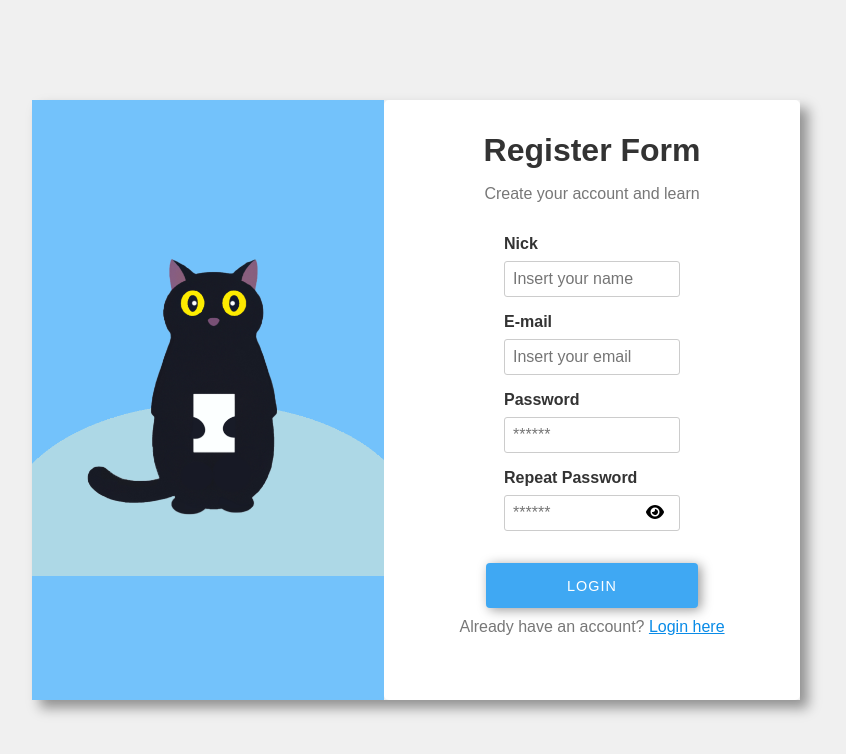
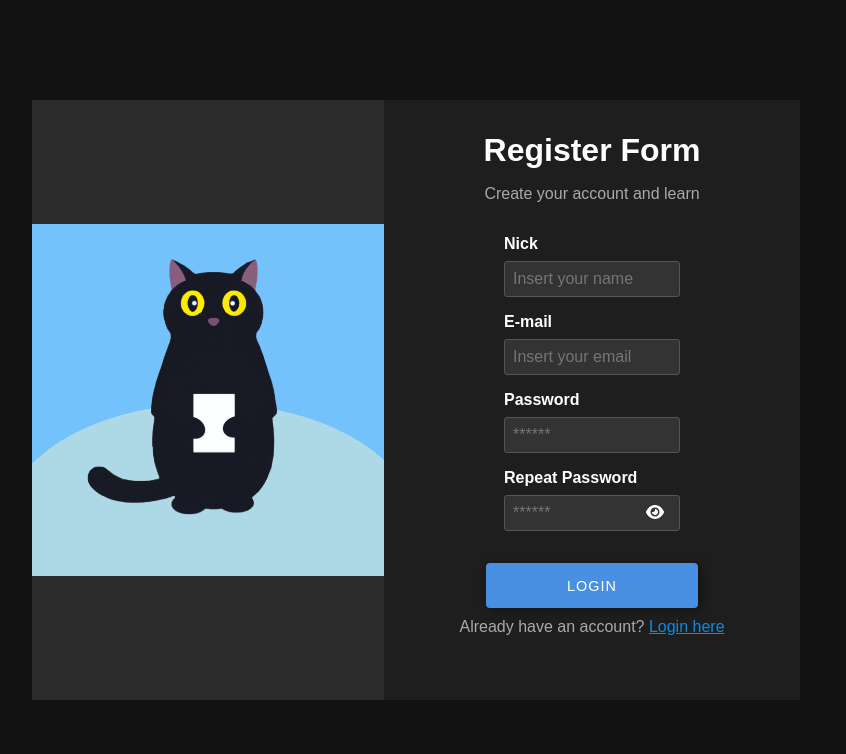
Before and after one commit to Maikelek/language-learning-app, a React (Create React App) app in the folder client/: page /register in a window 1280 px wide. Shown: the top 754 px of the page, without its empty margins (224-1070 px from the left). Built offline with nearby package versions, Linux system fonts and the light colour scheme.

Commit message:
✏ Darkmode CSS

```diff
--- a/client/src/App.css
+++ b/client/src/App.css
@@ -1,5 +1,3 @@
-/* Login Page Styles */
-
 * {
   margin: 0;
   padding: 0;
@@ -9,7 +7,7 @@
 }
 
 body {
-  background-color: #f0f0f0;
+  background-color: #121212;
 }
 
 /* LOGIN && REGISTER */
@@ -25,7 +23,7 @@ body {
 .landing-container {
   display: flex;
   width: 60%;
-  box-shadow: 8px 8px 12px rgba(0, 0, 0, 0.4);
+  background-color: #1e1e1e;
 }
 
 .landing-photo {
@@ -33,7 +31,7 @@ body {
   display: flex;
   align-items: center;
   justify-content: center;
-  background-color: #73c2fb;
+  background-color: #2b2b2b;
   overflow: hidden;
 }
 
@@ -49,7 +47,7 @@ body {
   flex-direction: column;
   justify-content: center;
   align-items: center;
-  background-color: #fff;
+  background-color: #1e1e1e;
   padding: 2rem;
   border-radius: 5px;
 }
@@ -59,17 +57,18 @@ body {
   font-weight: bold;
   margin-bottom: 1rem;
   text-align: center;
-  color: #333;
+  color: #fff;
 }
 
 .landing-form p {
   font-size: 1rem;
   margin-bottom: 2rem;
   text-align: center;
-  color: #777;
+  color: #aaa;
 }
 
 .label-input {
+  color: #fff;
   display: flex;
   flex-direction: column;
   margin-bottom: 1rem;
@@ -80,21 +79,17 @@ body {
   font-size: 1rem;
   font-weight: bold;
   margin-bottom: 0.5rem;
-  color: #333;
+  color: #fff;
 }
 
-.input-classic {
-  padding: 0.5rem;
-  font-size: 1rem;
-  border: 1px solid #ccc;
-  border-radius: 3px;
-}
-
+.input-classic,
 .input-error {
   padding: 0.5rem;
   font-size: 1rem;
-  border: 1px solid rgb(228, 2, 2);;
+  border: 1px solid #555;
   border-radius: 3px;
+  background-color: #333;
+  color: #fff;
 }
 
 .not-logged-button {
@@ -102,12 +97,12 @@ body {
   font-size: 0.9rem;
   width: 60%;
   align-self: center;
-  background-color: #3fa8f3;
+  background-color: #4a90e2;
   color: #fff;
   border: none;
   border-radius: 4px;
   cursor: pointer;
-  transition:  0.3s ease;
+  transition: 0.3s ease;
   box-shadow: 3px 2px 12px rgba(0, 0, 0, 0.4);
   text-transform: uppercase;
   letter-spacing: 1px;
@@ -115,8 +110,8 @@ body {
 }
 
 .not-logged-button:hover {
-  background-color: #67a0c9;
-  transform: translateY(2px);
+  background-color: rgb(45, 117, 168);
+  transform: translateY(1px);
 }
 
 .label-input-eye {
@@ -131,21 +126,20 @@ body {
   font-size: 1rem;
   font-weight: bold;
   margin-bottom: 0.5rem;
-  color: rgb(228, 2, 2);
+  color: #ff3838;
 }
 
 .login-error {
-  color: rgb(228, 2, 2);
+  color: #ff3838;
 }
 
 .login-success {
-  color: rgb(13, 143, 41);
+  color: #0d8f29;
 }
 
 @media (max-width: 768px) {
   .landing-container {
     flex-direction: column;
-    box-shadow: 8px 8px 12px rgba(0, 0, 0, 0.0);
     align-items: center;
   }
 
@@ -157,7 +151,6 @@ body {
     width: 100%;
     max-width: 400px;
     margin: 2rem;
-    box-shadow: 8px 8px 12px rgba(0, 0, 0, 0.4);
   }
 
   .label-input {
@@ -169,14 +162,13 @@ body {
   }
 }
 
-/* NAVBAR START */
+/* NAVBAR */
 
 .navbar {
   display: flex;
   width: 100%;
   justify-content: space-between;
   align-items: center;
-  background-color: #333;
   color: white;
   padding: 10px;
   z-index: 1;
@@ -209,7 +201,7 @@ body {
 }
 
 .nav-link:hover {
-  color: #ddd3d3;
+  color: #aaa;
 }
 
 .burger {
@@ -260,7 +252,7 @@ body {
     justify-content: center;
     height: 100vh;
     text-align: center;
-    background-color: #333;
+    background-color: #1e1e1e;
     position: absolute;
     top: 45px;
     left: 0;
```
